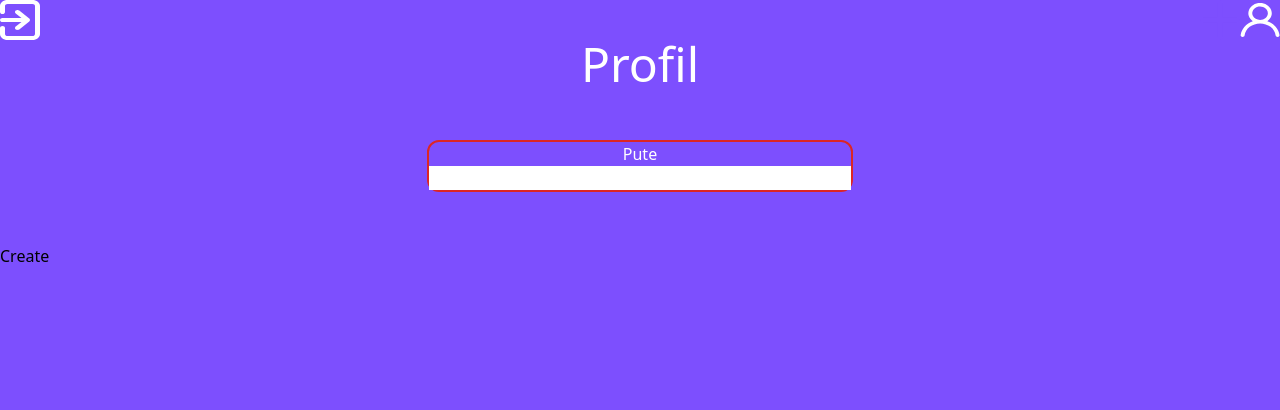
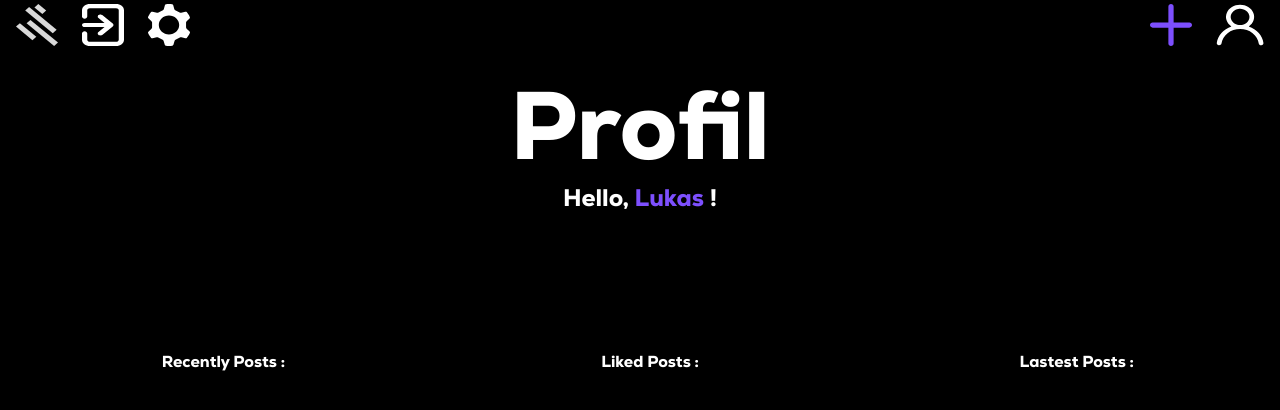
Before and after one commit to Lytzeer/forum, a website: page static/profile.html in a window 1280 px wide. Drawn offline with Linux system fonts and the light colour scheme.

Commit message:
css + funcs+ handlers for profile and 404 error

```diff
--- a/static/profile.html
+++ b/static/profile.html
@@ -1,36 +1,49 @@
 <!DOCTYPE html>
-<html lang="fr">
+<html lang="en">
 <head>
     <meta charset="UTF-8">
     <meta http-equiv="X-UA-Compatible" content="IE=edge">
     <meta name="viewport" content="width=device-width, initial-scale=1.0">
-    <link href="/static/dist/style.css" rel="stylesheet">
+    <link href="../static/dist/style.css" rel="stylesheet">
     <link rel="icon" type="image/x-icon" href="/static/pics/Forum Logo.svg">
     <title>Profil</title>
 </head>
-<body class="bg-purp">
-    <div class="flex justify-between">
-        <a href="/logout">
-            <img src="/static/pics/logout.svg" class="w-10 h-10"/>
-        </a>
-        <div class="flex flex-row">
+<body>
+    <div class="top-logo flex justify-between mx-1">
+        <div class="flex">
+            <a href="/">
+                <img src="/static/pics/Forum Logo.svg" alt="Forum Logo" class="mt-1 mx-3">
+            </a>
+            <a href="/">
+                <img src="/static/pics/logout.svg" alt="Logout Logo" class="mt-1 mx-3">
+            </a>
+            <a href="/editprofile">
+                <img src="/static/pics/Settings.svg" alt="Settings Logo" class="mt-1 mx-3">
+            </a>
+        </div>
+        <div class="flex">
             <a href="/create">
-                <img src="/static/pics/plus.svg" class="w-10 h-10"/>
+                <img src="/static/pics/plus.svg" alt="Create Logo" class="mt-1 mx-3">
             </a>
-            <img src="/static/pics/account.svg" class="w-10 h-10"/>
+            <img src="/static/pics/account.svg" alt="Account Logo" class="mt-1 mx-3">
         </div>
     </div>
-    <h1 class="text-white text-center font-heavy text-5xl">Profil</h1>
-    <div class="grid grid-cols-3 grid-rows-3">
-        <div class="col-start-2 row-start-2  text-center">
-             <div class="flex flex-col border-2 border-red-600 rounded-xl text-white">
-                 <span>Pute</span>
-                 <input type="text" name="chat1" id="chat1" class="text-black">
-             </div>
+    <div class="title flex items-center flex-col mt-8">
+        <h1 class="nexa-heavy text-white text-8xl">Profil</h1>
+        <div class="text-white nexa-heavy text-2xl mt-2">Hello, <span class="text-purp">Lukas</span> !</div>
+    </div>
+    <form action="/register" method="post">
+    <div class="content grid grid-cols-3 grid-rows-1 mt-10">
+        <div class="text-white nexa-heavy text-base col-start-1 flex flex-col ml-5 mt-24">
+            <span class="mb-2 text-center">Recently Posts :</span>
+        </div>
+        <div class="text-white nexa-heavy text-base col-start-2 flex flex-col ml-5 mt-24">
+            <span class="mb-2 text-center">Liked Posts :</span>
+        </div>
+        <div class="text-white nexa-heavy text-base col-start-3 flex flex-col ml-5 mt-24">
+            <span class="mb-2 text-center">Lastest Posts :</span>
         </div>
     </div>
-    <a href="/create">
-        <button>Create</button>
-    </a>
+</form>
 </body>
 </html>
```
